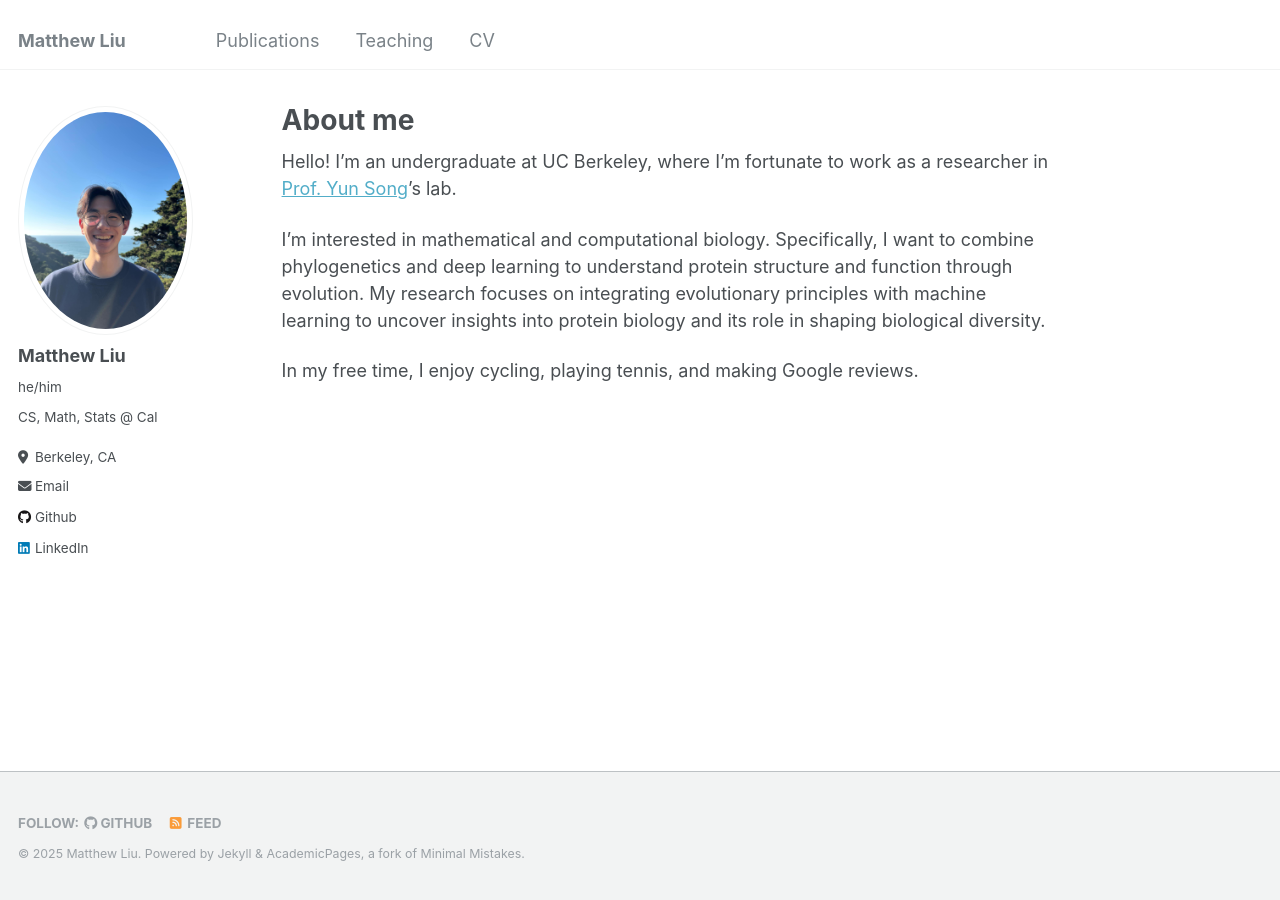
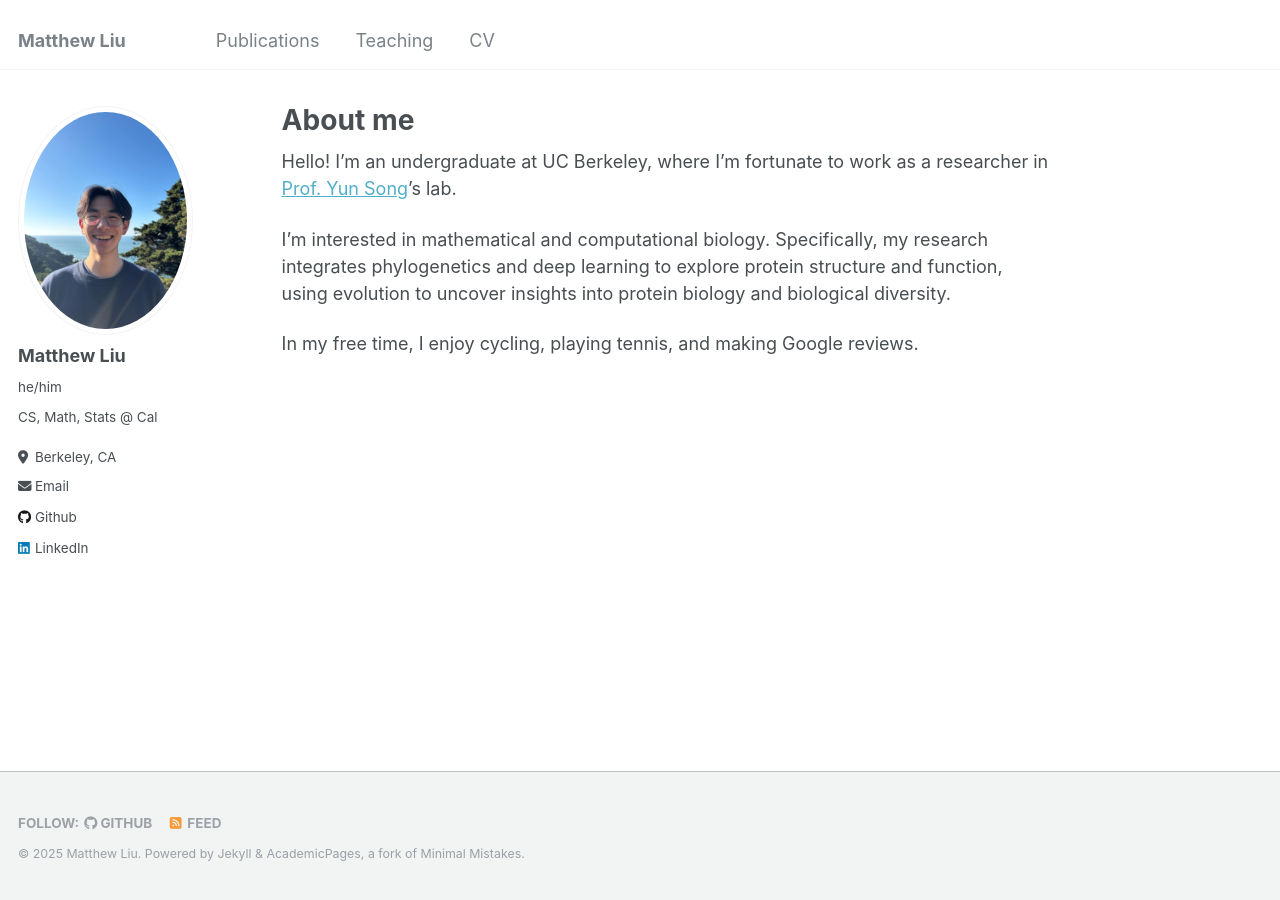
Before and after one commit to matthew-liu801/matthew-liu801.github.io, a Jekyll site: the page built from _pages/about.md, in a window 1280 px wide. Built offline with Jekyll 4.4.1, drawn with Linux system fonts in a browser that asks for light colours.

Commit message:
Update about.md

```diff
--- a/_pages/about.md
+++ b/_pages/about.md
@@ -10,7 +10,6 @@ redirect_from:
 Hello! I'm an undergraduate at UC Berkeley, where I'm fortunate to work as a researcher in [Prof. Yun Song](https://people.eecs.berkeley.edu/~yss/group.html)'s lab.
 
 I'm interested in mathematical and computational biology.
-Specifically, I want to combine phylogenetics and deep learning to understand protein structure and function through evolution.
-My research focuses on integrating evolutionary principles with machine learning to uncover insights into protein biology and its role in shaping biological diversity.
+Specifically, my research integrates phylogenetics and deep learning to explore protein structure and function, using evolution to uncover insights into protein biology and biological diversity.
 
 In my free time, I enjoy cycling, playing tennis, and making Google reviews.
```
